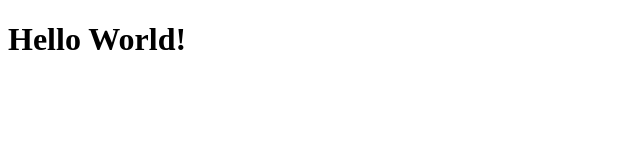
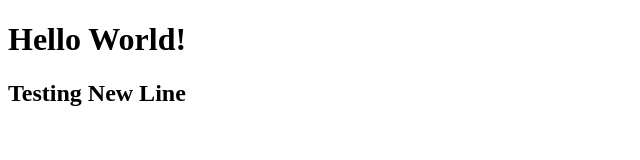
Before and after one commit to MidwestMister/MidwestMister.github.io, a plain HTML site: page index.html in a window 1280 px wide. Shown: the whole page, without its empty margins (0-640 px from the left). Drawn offline with Linux system fonts and the light colour scheme.

Commit message:
testing commits

```diff
--- a/index.html
+++ b/index.html
@@ -7,5 +7,6 @@
 </head>
 <body>
     <h1>Hello World!</h1>
+    <h2>Testing New Line</h2>
 </body>
 </html>
```
